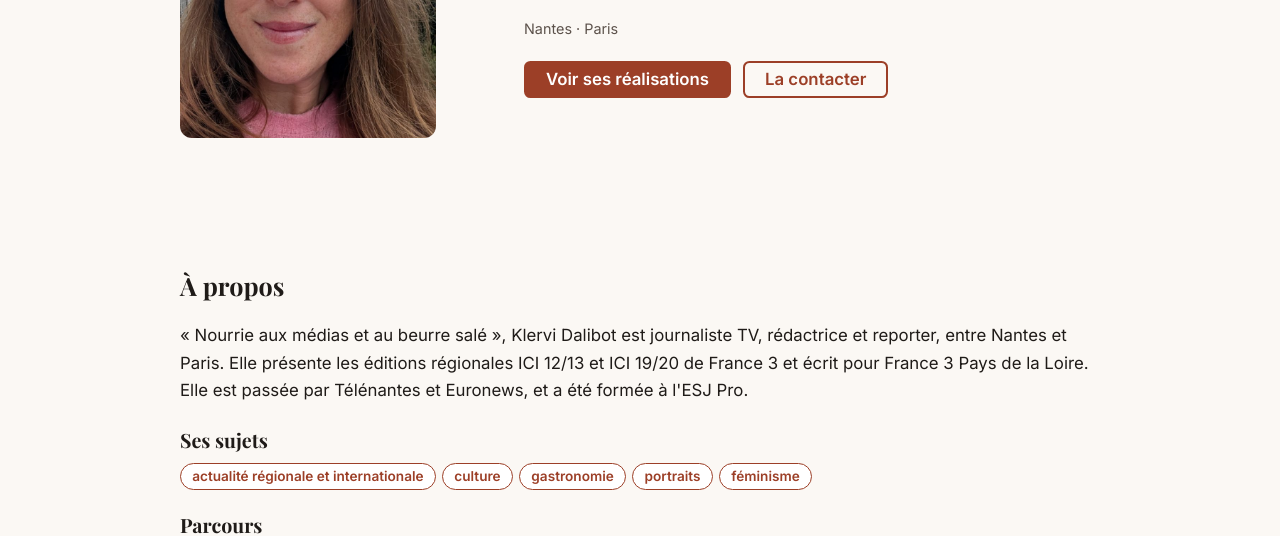
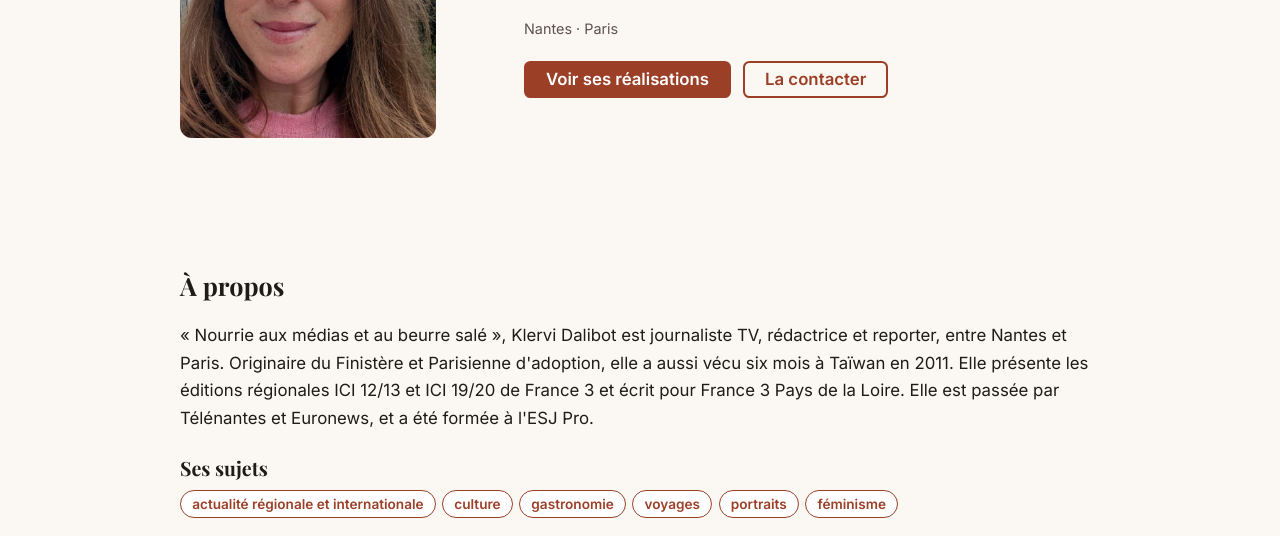
Before and after one commit to romubaron/kd, a plain HTML site: page index.html in a window 1280 px wide. Shown: the part 272-808 px from the top of the page. Drawn offline with nearby package versions, Linux system fonts and the light colour scheme.

Commit message:
Implement kd#48 (attempt attempt-1794681377526-000000)

```diff
--- a/index.html
+++ b/index.html
@@ -57,7 +57,7 @@
       <h2>À propos</h2>
       <div class="about">
         <div>
-          <p>« Nourrie aux médias et au beurre salé », Klervi Dalibot est journaliste TV, rédactrice et reporter, entre Nantes et Paris.
+          <p>« Nourrie aux médias et au beurre salé », Klervi Dalibot est journaliste TV, rédactrice et reporter, entre Nantes et Paris. Originaire du Finistère et Parisienne d'adoption, elle a aussi vécu six mois à Taïwan en 2011.
           Elle présente les éditions régionales ICI 12/13 et ICI 19/20 de France 3 et écrit pour France 3 Pays de la Loire.
           Elle est passée par Télénantes et Euronews, et a été formée à l'ESJ Pro.</p>
           <h3>Ses sujets</h3>
@@ -65,6 +65,7 @@
             <li><span class="tag">actualité régionale et internationale</span></li>
             <li><span class="tag">culture</span></li>
             <li><span class="tag">gastronomie</span></li>
+            <li><span class="tag">voyages</span></li>
             <li><span class="tag">portraits</span></li>
             <li><span class="tag">féminisme</span></li>
           </ul>
```
